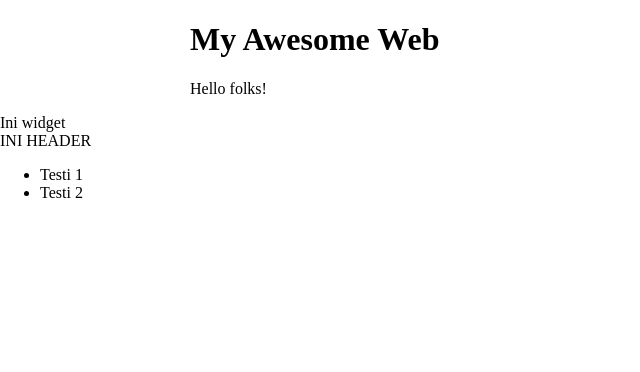
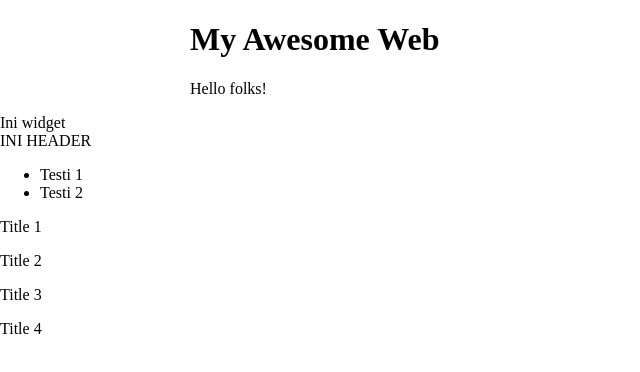
Before and after one commit to eezhal11/mytheme, a plain HTML site: page index.html in a window 1280 px wide. Shown: the whole page, without its empty margins (0-640 px from the left). Drawn offline with Linux system fonts and the light colour scheme.

Commit message:
add news feed item

```diff
--- a/index.html
+++ b/index.html
@@ -22,5 +22,19 @@
       <li>Testi 2</li>
     </ul>
   </div>
+  <div class="news-feed">
+    <div class="item">
+      <p>Title 1</p>
+    </div>
+    <div class="item">
+      <p>Title 2</p>
+    </div>
+    <div class="item">
+      <p>Title 3</p>
+    </div>
+    <div class="item">
+      <p>Title 4</p>
+    </div>
+  </div>
 </body>
 </html>
```
